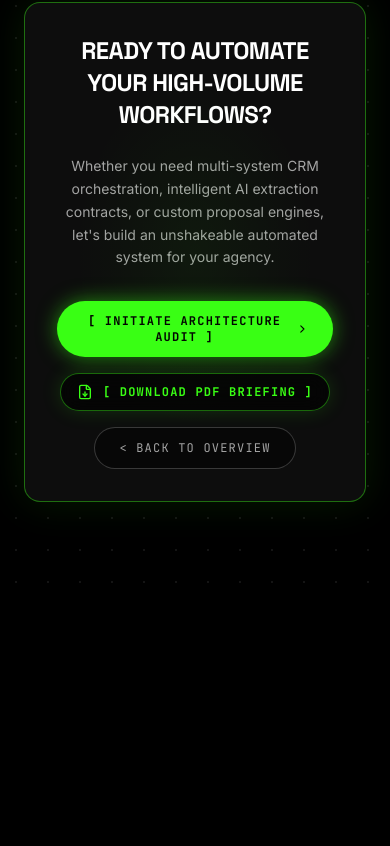
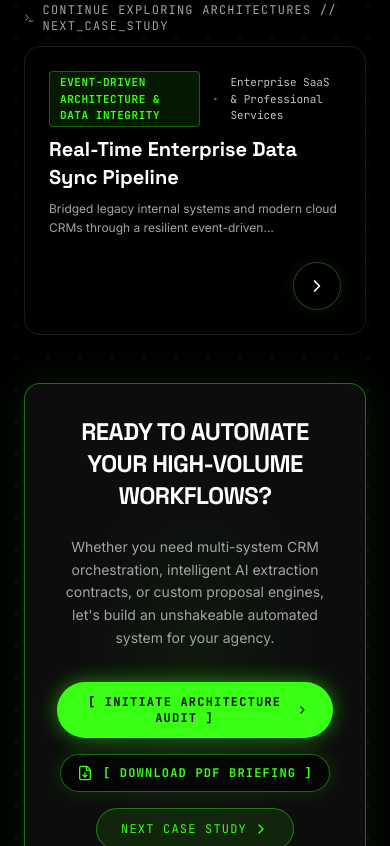
Before and after one commit to beginnercodee/Portfolio, a Next.js app: page /case-studies/agency-outreach-automation in a window 390 px wide. Shown: the part 9418-10264 px from the top of the page. Before the commit the page ends 10016 px from the top, so only its background shows below. Built offline with nearby package versions, Linux system fonts and the light colour scheme.

Commit message:
feat(case-studies): add Next Case Study card and pagination CTA

```diff
--- a/src/app/case-studies/[slug]/page.tsx
+++ b/src/app/case-studies/[slug]/page.tsx
@@ -42,6 +42,10 @@ export default async function CaseStudyDetailPage({
   if (!cs) {
     notFound();
   }
+
+  const allCaseStudies = getAllCaseStudies();
+  const currentIndex = allCaseStudies.findIndex((item) => item.slug === slug);
+  const nextCaseStudy = allCaseStudies[(currentIndex + 1) % allCaseStudies.length];
 
   return (
     <main className="min-h-screen bg-background text-primary pt-28 md:pt-36 pb-24 px-6 md:px-12 relative overflow-hidden">
@@ -354,6 +358,49 @@ export default async function CaseStudyDetailPage({
           </div>
         </section>
 
+        {/* Next Case Study Navigation Card */}
+        {nextCaseStudy && nextCaseStudy.slug !== cs.slug && (
+          <section className="flex flex-col gap-3">
+            <span className="font-mono text-xs uppercase tracking-widest text-secondary flex items-center gap-2">
+              <Terminal className="w-3.5 h-3.5 text-glow-green" />
+              <span>CONTINUE EXPLORING ARCHITECTURES // NEXT_CASE_STUDY</span>
+            </span>
+
+            <Link
+              href={`/case-studies/${nextCaseStudy.slug}`}
+              className="group p-6 sm:p-8 bg-black/40 border border-white/10 hover:border-glow-green/60 rounded-2xl transition-all duration-300 flex flex-col sm:flex-row items-start sm:items-center justify-between gap-6 relative overflow-hidden backdrop-blur-md hover:bg-white/[0.03] shadow-[0_4px_30px_rgba(0,0,0,0.4)]"
+            >
+              <div className="absolute top-0 right-0 w-48 h-48 bg-glow-green/10 rounded-full blur-[60px] opacity-0 group-hover:opacity-100 transition-opacity duration-500 pointer-events-none" />
+
+              <div className="flex flex-col gap-2 z-10 max-w-2xl">
+                <div className="flex items-center gap-3 font-mono text-[11px]">
+                  <span className="px-2.5 py-0.5 rounded bg-glow-green/10 border border-glow-green/30 text-glow-green font-bold uppercase tracking-wider">
+                    {nextCaseStudy.badge}
+                  </span>
+                  <span className="text-secondary/60">•</span>
+                  <span className="text-glow-silver">{nextCaseStudy.clientContext.industry}</span>
+                </div>
+                <h3 className="font-display text-xl sm:text-2xl text-white font-bold group-hover:text-glow-green transition-colors">
+                  {nextCaseStudy.title}
+                </h3>
+                <p className="font-sans text-xs sm:text-sm text-secondary line-clamp-2 leading-relaxed">
+                  {nextCaseStudy.synopsis}
+                </p>
+              </div>
+
+              <div className="flex items-center gap-4 z-10 shrink-0 self-end sm:self-center">
+                <div className="text-right hidden md:block">
+                  <div className="font-mono text-[10px] text-secondary uppercase tracking-wider">Verified Impact</div>
+                  <div className="font-display text-lg text-glow-green font-bold">{nextCaseStudy.heroMetric}</div>
+                </div>
+                <div className="w-12 h-12 rounded-full border border-white/20 bg-black/60 group-hover:border-glow-green group-hover:bg-glow-green group-hover:text-black flex items-center justify-center text-white transition-all duration-300 shadow-[0_0_15px_rgba(57,255,20,0.1)]">
+                  <ChevronRight className="w-5 h-5 group-hover:translate-x-0.5 transition-transform" />
+                </div>
+              </div>
+            </Link>
+          </section>
+        )}
+
         {/* Call to Action Footer Box */}
         <section className="bg-base border border-glow-green/40 rounded-2xl p-8 md:p-12 text-center flex flex-col items-center gap-6 relative overflow-hidden shadow-[0_0_40px_rgba(57,255,20,0.1)]">
           <div className="absolute inset-0 bg-radial from-glow-green/10 via-transparent to-transparent opacity-50 pointer-events-none" />
@@ -372,6 +419,15 @@ export default async function CaseStudyDetailPage({
               <ChevronRight className="w-4 h-4" />
             </Link>
             <DownloadCaseStudyPdfButton caseStudy={cs} />
+            {nextCaseStudy && nextCaseStudy.slug !== cs.slug && (
+              <Link
+                href={`/case-studies/${nextCaseStudy.slug}`}
+                className="px-6 py-3 rounded-full border border-glow-green/40 bg-glow-green/10 text-glow-green hover:bg-glow-green hover:text-black font-mono text-xs md:text-sm tracking-widest uppercase transition-all flex items-center gap-1.5"
+              >
+                <span>Next Case Study</span>
+                <ChevronRight className="w-4 h-4" />
+              </Link>
+            )}
             <Link
               href="/#case-studies"
               className="px-6 py-3 rounded-full border border-white/20 bg-black/40 text-secondary hover:text-white hover:border-white font-mono text-xs md:text-sm tracking-widest uppercase transition-all"
```
